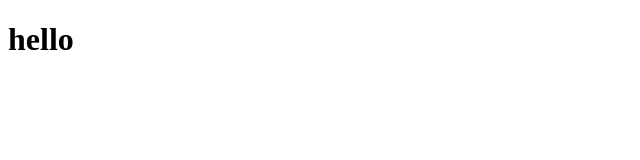
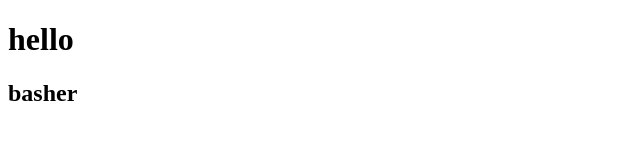
Before and after one commit to Basher009/github-pac, a plain HTML site: page index.html in a window 1280 px wide. Shown: the whole page, without its empty margins (0-640 px from the left). Drawn offline with Linux system fonts and the light colour scheme.

Commit message:
index.html

```diff
--- a/index.html
+++ b/index.html
@@ -8,6 +8,7 @@
 </head>
 <body>
     <h1>hello</h1>
+    <h2>basher</h2>
 </body>
 <script src="index.js"></script>
 </html>
```
